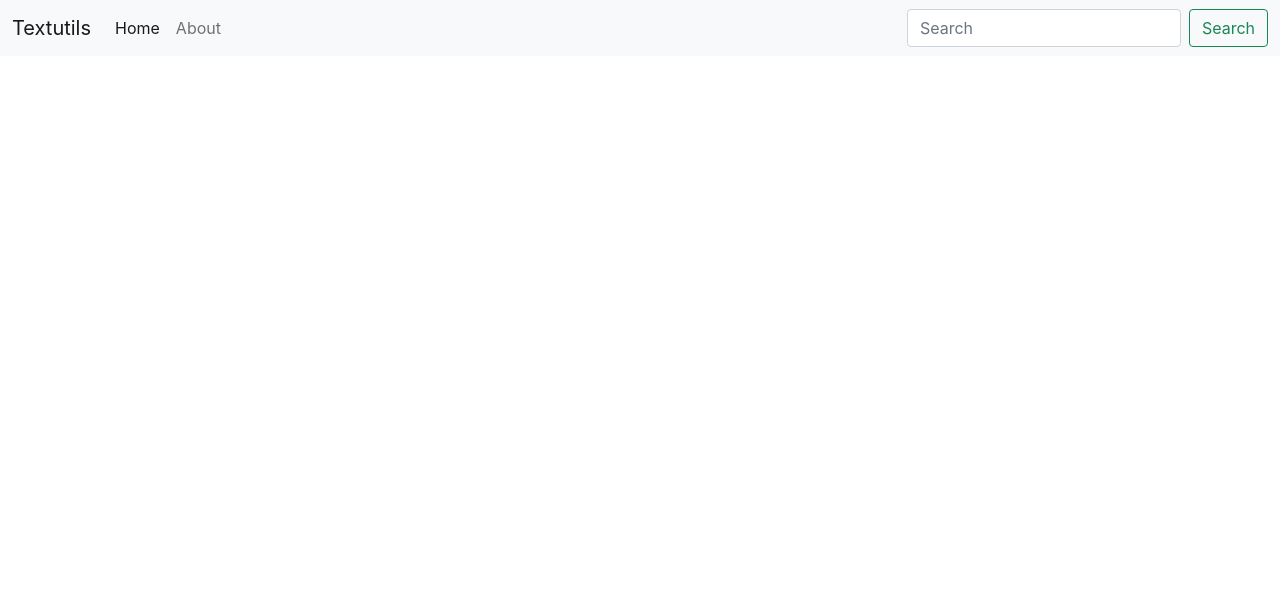
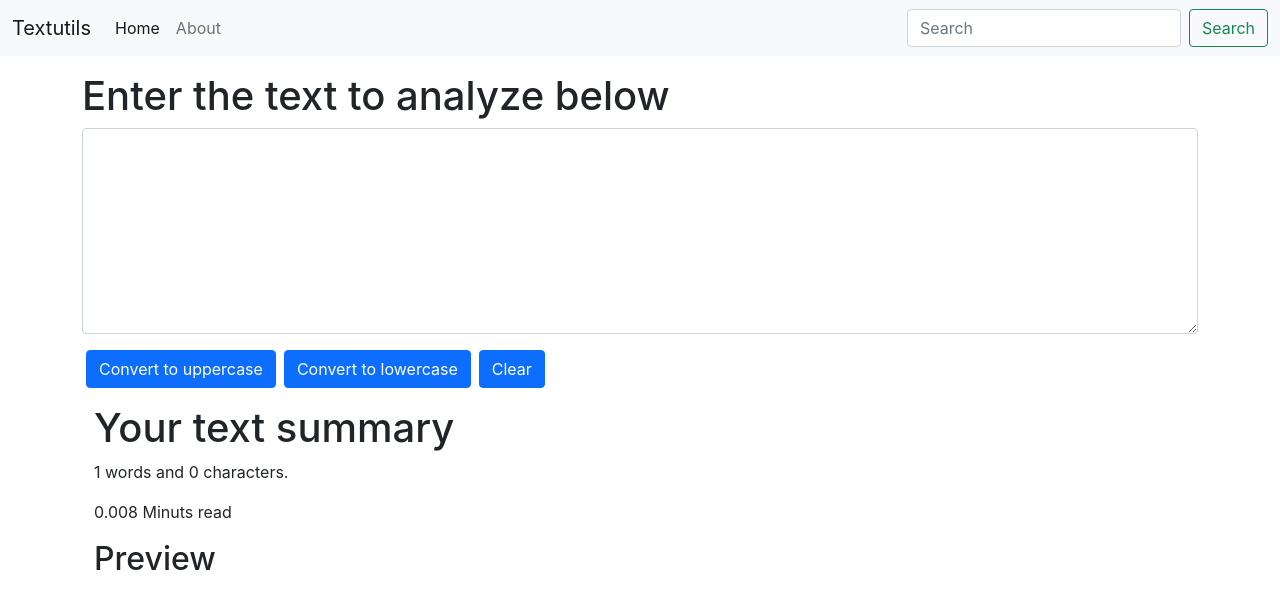
Before and after one commit to siddharthVishwakarma/textutils, a React (Create React App) app: page / in a window 1280 px wide. Shown: the top 608 px of the page. Built offline with nearby package versions, Linux system fonts and the light colour scheme; the HTML template or start-up script is replaced by a standard one.

Commit message:
new update

```diff
--- a/public/index.html
+++ b/public/index.html
@@ -9,7 +9,7 @@
   <meta name="description" content="Web site created using create-react-app" />
   <link rel="apple-touch-icon" href="%PUBLIC_URL%/logo192.png" />
 
-  <link rel="manifest" href="%PUBLIC_URL%/manifest.json" />
+  <!-- <link rel="manifest" href="%PUBLIC_URL%/manifest.json" /> -->
   <!-- Bootstrap CSS -->
   <link href="https://cdn.jsdelivr.net/npm/bootstrap@5.1.3/dist/css/bootstrap.min.css" rel="stylesheet"
     integrity="sha384-1BmE4kWBq78iYhFldvKuhfTAU6auU8tT94WrHftjDbrCEXSU1oBoqyl2QvZ6jIW3" crossorigin="anonymous">
@@ -20,7 +20,7 @@
   <noscript>You need to enable JavaScript to run this app.</noscript>
   <div id="root"></div>
 
-  <!-- Option 1: Bootstrap Bundle with Popper -->
+  <!-- Bootstrap Bundle with Popper -->
   <script src="https://cdn.jsdelivr.net/npm/bootstrap@5.1.3/dist/js/bootstrap.bundle.min.js"
     integrity="sha384-ka7Sk0Gln4gmtz2MlQnikT1wXgYsOg+OMhuP+IlRH9sENBO0LRn5q+8nbTov4+1p"
     crossorigin="anonymous"></script>
--- a/src/App.js
+++ b/src/App.js
@@ -1,51 +1,13 @@
-import "./App.css";
+import Navbar from "./components/Navbar";
+import Textform from "./components/Textform";
 
 function App() {
   return (
     <>
-      <nav className="navbar navbar-expand-lg navbar-light bg-light">
-        <div className="container-fluid">
-          <a className="navbar-brand" href="/">
-            Textutils
-          </a>
-          <button
-            className="navbar-toggler"
-            type="button"
-            data-bs-toggle="collapse"
-            data-bs-target="#navbarSupportedContent"
-            aria-controls="navbarSupportedContent"
-            aria-expanded="false"
-            aria-label="Toggle navigation"
-          >
-            <span className="navbar-toggler-icon"></span>
-          </button>
-          <div className="collapse navbar-collapse" id="navbarSupportedContent">
-            <ul className="navbar-nav me-auto mb-2 mb-lg-0">
-              <li className="nav-item">
-                <a className="nav-link active" aria-current="page" href="/">
-                  Home
-                </a>
-              </li>
-              <li className="nav-item">
-                <a className="nav-link" href="/">
-                  About
-                </a>
-              </li>
-            </ul>
-            <form className="d-flex">
-              <input
-                className="form-control me-2"
-                type="search"
-                placeholder="Search"
-                aria-label="Search"
-              />
-              <button className="btn btn-outline-success" type="submit">
-                Search
-              </button>
-            </form>
-          </div>
-        </div>
-      </nav>
+      <Navbar />
+      <div className="container my-3">
+        <Textform heading="Enter the text to analyze below" />
+      </div>
     </>
   );
 }
--- /dev/null
+++ b/src/components/Navbar.js
@@ -0,0 +1,49 @@
+import React from "react";
+
+export default function Navbar() {
+  return (
+    <nav className="navbar navbar-expand-lg navbar-light bg-light">
+      <div className="container-fluid">
+        <a className="navbar-brand" href="/">
+          Textutils
+        </a>
+        <button
+          className="navbar-toggler"
+          type="button"
+          data-bs-toggle="collapse"
+          data-bs-target="#navbarSupportedContent"
+          aria-controls="navbarSupportedContent"
+          aria-expanded="false"
+          aria-label="Toggle navigation"
+        >
+          <span className="navbar-toggler-icon"></span>
+        </button>
+        <div className="collapse navbar-collapse" id="navbarSupportedContent">
+          <ul className="navbar-nav me-auto mb-2 mb-lg-0">
+            <li className="nav-item">
+              <a className="nav-link active" aria-current="page" href="/">
+                Home
+              </a>
+            </li>
+            <li className="nav-item">
+              <a className="nav-link" href="/">
+                About
+              </a>
+            </li>
+          </ul>
+          <form className="d-flex">
+            <input
+              className="form-control me-2"
+              type="search"
+              placeholder="Search"
+              aria-label="Search"
+            />
+            <button className="btn btn-outline-success" type="submit">
+              Search
+            </button>
+          </form>
+        </div>
+      </div>
+    </nav>
+  );
+}
--- /dev/null
+++ b/src/components/Textform.js
@@ -0,0 +1,53 @@
+import React, { useState } from "react";
+
+export default function Textform(props) {
+  const handelUpClick = () => {
+    let newText = text.toUpperCase();
+    setText(newText);
+  };
+  const handelloClick = () => {
+    let newText = text.toLowerCase();
+    setText(newText);
+  };
+  const handelClearClick = () => {
+    let newText = "";
+    setText(newText);
+  };
+  const handelOnChange = (event) => {
+    setText(event.target.value);
+  };
+  const [text, setText] = useState("");
+  return (
+    <>
+      <form>
+        <h1>{props.heading}</h1>
+        <div className="mb-3">
+          <textarea
+            className="form-control"
+            value={text}
+            onChange={handelOnChange}
+            rows="8"
+          ></textarea>
+        </div>
+        <button className="btn btn-primary mx-1" onClick={handelUpClick}>
+          Convert to uppercase
+        </button>
+        <button className="btn btn-primary mx-1" onClick={handelloClick}>
+          Convert to lowercase
+        </button>
+        <button className="btn btn-primary mx-1" onClick={handelClearClick}>
+          Clear
+        </button>
+      </form>
+      <div className="container my-3">
+        <h1>Your text summary</h1>
+        <p>
+          {text.split(" ").length} words and {text.length} characters.
+        </p>
+        <p>{0.008 * text.split(" ").length} Minuts read</p>
+        <h2>Preview</h2>
+        <p>{text}</p>
+      </div>
+    </>
+  );
+}
--- /dev/null
+++ b/src/index.js
@@ -0,0 +1,11 @@
+import React from "react";
+import ReactDOM from "react-dom";
+import "./index.css";
+import App from "./App";
+
+ReactDOM.render(
+  <React.StrictMode>
+    <App />
+  </React.StrictMode>,
+  document.getElementById("root")
+);
```
Also changed, not shown: 1 other file (tests, documents, lock files or other folders).
